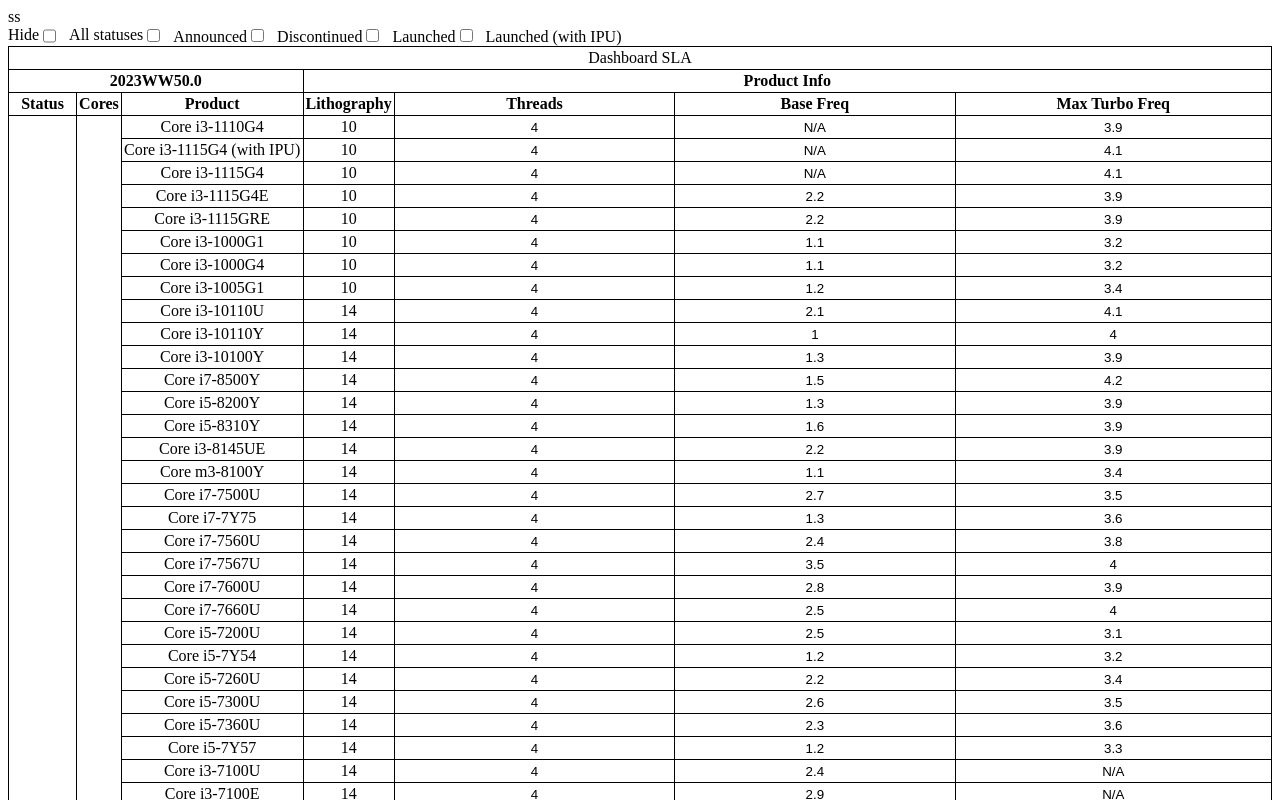
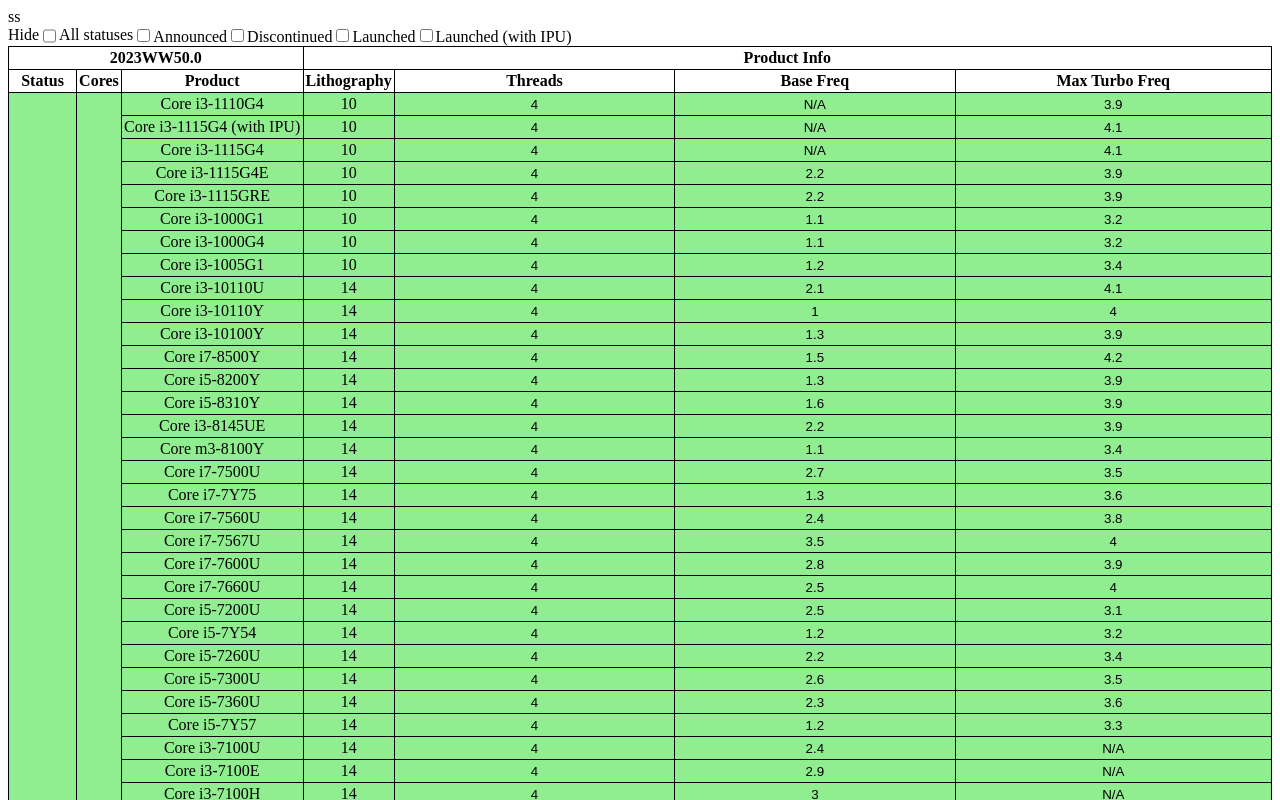
Before and after one commit to isaacsun0813/dashboard-sla-isaac-sun, a Vue app: page / in a window 1280 px wide. Shown: the top 800 px of the page. Built offline with nearby package versions, Linux system fonts and the light colour scheme.

Commit message:
finished project specs
still need to refactor code for readability

```diff
--- /dev/null
+++ b/src/components/TableCheckBox.vue
@@ -0,0 +1,45 @@
+<template>
+    <div class="hideBar">
+      <label class="hideLabel">Hide</label>
+      <div class="checkbox">
+        <input id="all-statuses" type="checkbox" class="styled" @change="hideShowALLstatus" />
+        <label for="all-statuses">All statuses</label>
+        <div v-for="status in statuses" :key="status">
+          <input :id="`status-${status}`" type="checkbox" class="styled" :checked="hidestatus.includes(status)" @change="() => toggleStatus(status)" />
+          <label :for="`status-${status}`">{{ status }}</label>
+        </div>
+      </div>
+    </div>
+</template>
+
+<script>
+  export default {
+    props: {
+      statuses: Array,
+      hidestatus: Array
+    },
+    emits: ['hideShowAll', 'toggleStatus'],
+    methods: {
+      hideShowALLstatus() {
+        this.$emit('hideShowAll');
+      },
+      toggleStatus(status) {
+        this.$emit('toggleStatus', status);
+      }
+    }
+  };
+</script>
+
+  <!-- StatusCheckbox.css -->
+<style scoped>
+.hideBar {
+list-style: none;
+display: flex;
+}
+
+.checkbox {
+list-style: none;
+display: flex;
+}
+
+</style>
--- /dev/null
+++ b/src/components/TableHeader.vue
@@ -0,0 +1,36 @@
+<template>
+    <thead>
+      <tr>
+        <th colspan="3">{{ wwData }}</th>
+        <th colspan="8">Product Info</th>
+      </tr>
+      <tr>
+        <th>Status</th>
+        <th>Cores</th>
+        <th class="width1">Product</th>
+        <th class="width1">Lithography</th>
+        <th>Threads</th>
+        <th>Base Freq</th>
+        <th>Max Turbo Freq</th>
+      </tr>
+    </thead>
+</template>
+
+<script>
+  export default {
+    name: 'TableHeader',
+    props: {
+      wwData: String,
+      colspan: {
+        type: Number,
+        default: 12
+      }
+    }
+  };
+</script>
+<style scoped>
+.width1 {
+width: 1%;
+/* white-space: nowrap !important; */
+}
+</style>
--- a/src/components/table.vue
+++ b/src/components/table.vue
@@ -1,25 +1,10 @@
 <template>
   <div>
     <!-- Hide By status Bar -->
-    <div class="hideBar">
-      <label class="hideLabel">Hide</label>
-      <div class="checkbox">
-        <!-- 'All statuses' checkbox -->
-        <input id="all-statuses" type="checkbox" class="styled" @change="hideShowALLstatus" />
-        <label for="all-statuses">All statuses</label>
-        <!-- Dynamic status checkboxes -->
-        <div v-for="status in productDataBystatus.status" :key="status">
-          <input :id="`status-${status}`" type="checkbox" class="styled" :checked="hidestatus.includes(status)" @change="() => toggleStatus(status)" />
-          <label :for="`status-${status}`">{{ status }}</label>
-        </div>
-      </div>
-    </div>
+    <tableCheckBox :statuses="productDataBystatus.status" :hidestatus="hidestatus" @hideShowAll="hideShowALLstatus" @toggleStatus="toggleStatus" />
     <!-- Main Table Design -->
     <table>
       <thead>
-        <tr>
-          <td :colspan="12">Dashboard SLA</td>
-        </tr>
         <tr>
         <th colspan="3">{{ wwData }}</th>
         <th colspan="8">Product Info</th>
@@ -38,7 +23,7 @@
         <template v-for="(data, status, index) in displayData">
           <!-- status -->
           <tr>
-            <td class="width1" :rowspan="calstatusRowspan(data)">
+            <td class="width1" :class="getRowColor(status)" :rowspan="calstatusRowspan(data)">
               {{ status }}
             </td>
           </tr>
@@ -46,36 +31,31 @@
           <template v-for="cores in Object.keys(data)">
             <!-- cores -->
             <tr>
-              <td class="width1" :rowspan="Object.keys(data[cores]).length + 1">
+              <td class="width1" :class="getRowColor(status)" :rowspan="Object.keys(data[cores]).length + 1">
                 {{ cores }}
               </td>
             </tr>
-
             <tr v-for="(v, k) in data[cores]">
                 <!-- product -->
-              <td class="productColumn">{{ v.Product }}</td>
-
+                <td :class="getRowColor(status)">{{ v.Product }}</td>
                 <!-- Lithography -->
-              <td>{{ v.Lithography }}</td>
-
+                <td :class="getRowColor(status)" >{{ v.Lithography }}</td>
                 <!-- Threads -->
                 <td>
                   <div class="innerCells">
-                  <input :value="v.Threads" :disabled="true" type="text" />
+                    <input :class="getRowColor(status)" :value="v.Threads" :disabled="true" type="text" />
                   </div>
                 </td>
-
                 <!-- Base Freq -->
                 <td>
                   <div class="innerCells">
-                  <input :value="v.Base_Freq" :disabled="true" type="text" />
+                    <input :class="getRowColor(status)" :value="v.Base_Freq" :disabled="true" type="text" />
                   </div>
                 </td>
-
                 <!-- Max Turbo Freq -->
                 <td>
                   <div class="innerCells">
-                  <input :value="v.Max_Turbo_Freq" type="text" :disabled="true" />
+                    <input :class="getRowColor(status)" :value="v.Max_Turbo_Freq" type="text" :disabled="true" />
                   </div>
                 </td>
               </tr>
@@ -92,10 +72,14 @@
   </div>
 </template>
 <script>
+import tableCheckBox from './tableCheckBox.vue';
 import {reactive, computed, onMounted,toRefs, watchEffect} from 'vue';
 import data from "../assets/data.json";
 
 export default{
+  components: {
+    tableCheckBox
+  },
   setup(){
       //All const variables
       const state = reactive({
@@ -203,7 +187,34 @@
         //We will need to do error handling here
         state.currentPage = page;
       }
-
+      function getTextColor(status){
+        switch(status){
+          case 'Announced':
+            return 'status-Announced';
+          case 'Discontinued':
+            return 'status-Discontinued';
+          case 'Launched':
+            return 'status-Launched';
+          case 'LaunchedW':
+            return 'status-LaunchedW';
+          default:
+            return '';
+        }
+      }
+      function getRowColor(status){
+        switch(status){
+        case 'Announced':
+          return 'row-Announced';
+        case 'Discontinued':
+          return 'row-Discontinued';
+        case 'Launched':
+          return 'row-Launched';
+        case 'LaunchedW':
+          return 'row-LaunchedW';
+        default:
+          return '';
+        }
+      }
       function toggleStatus(status) {
         const index = state.hidestatus.indexOf(status);
         if (index > -1) {
@@ -261,6 +272,8 @@
           nextPage,
           previousPage,
           setPage,
+          getTextColor,
+          getRowColor,
           calculateTotalPages,
           displayPageNumber,
       };
@@ -426,10 +439,7 @@
 background-color: #82ffac;
 }
 
-.hideBar {
-list-style: none;
-display: flex;
-}
+
 
 .productColumn {
 width: 1%;
@@ -455,4 +465,33 @@
 width: 1%;
 /* white-space: nowrap !important; */
 }
+
+
+/* Vue's specific Deep combinator which can penetrate component boundaries */
+::v-deep .row-Announced input:disabled,
+::v-deep .row-Discontinued input:disabled,
+::v-deep .row-Launched input:disabled,
+::v-deep .row-LaunchedW input:disabled {
+  background-color: inherit !important; /* This should inherit from parent */
+  color: inherit !important;
+  border: none !important;
+}
+
+/* Ensure the row background colors are applied */
+::v-deep .row-Announced {
+  background-color: #FFD580 !important;
+}
+
+::v-deep .row-Discontinued {
+  background-color: #ADD8E6 !important;
+}
+
+::v-deep .row-Launched {
+  background-color: #90ee90 !important;
+}
+
+::v-deep .row-LaunchedW {
+  background-color: #060303 !important;
+}
+
 </style>
```
Also changed, not shown: src/components/MainTable.vue (added, +64 -0 lines), 1 other file (tests, documents, lock files or other folders). Lines whose indentation alone changed are shown as unchanged.
